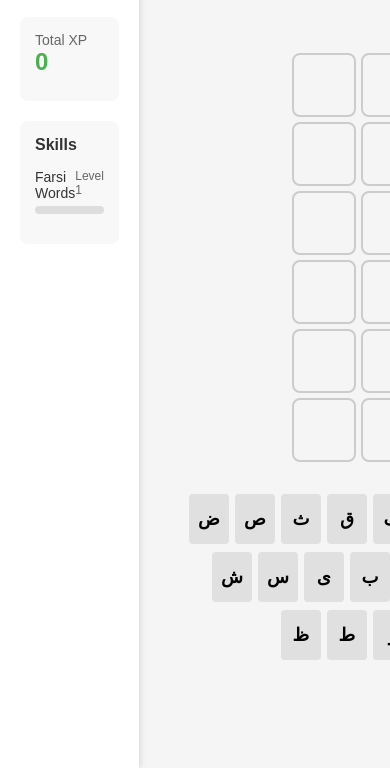
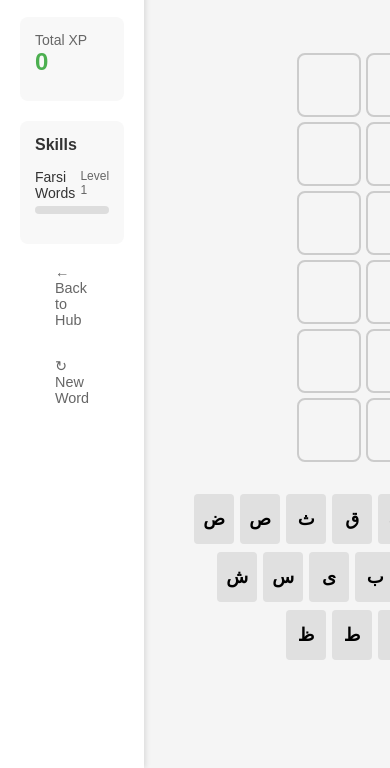
Before and after one commit to lucasf-rep/lucasf-rep.github.io, a plain HTML site: page kalim.html in a window 390 px wide. Shown: the part 135-903 px from the top of the page. Drawn offline with Linux system fonts and the light colour scheme.

Commit message:
added "new word" link, adjusted sidebar for mobile devices

```diff
--- a/kalim.html
+++ b/kalim.html
@@ -30,15 +30,17 @@
                 </div>
             </div>
         </div>
+        <a href="index.html" class="back-button">← Back to Hub</a>
+        <a href="javascript:location.reload();" class="back-button">↻ New Word</a>
     </div>
 
     <div class="main-content">
         <div class="game-header">
             <h1>Kalim</h1>
-            <a href="index.html" class="back-button">← Back to Hub</a>
         </div>
 
         <div class="kalim-game">
+            <div class="solution-display"></div>
             <div class="game-board">
                 <!-- 6 rows for attempts -->
                 <div class="word-row">
--- a/styles.css
+++ b/styles.css
@@ -183,7 +183,7 @@ h1 {
 .back-button {
     display: block;
     padding: 10px 15px;
-    margin: 20px;
+    margin: 10px 20px;
     text-decoration: none;
     color: #666;
     font-size: 0.9em;
```
